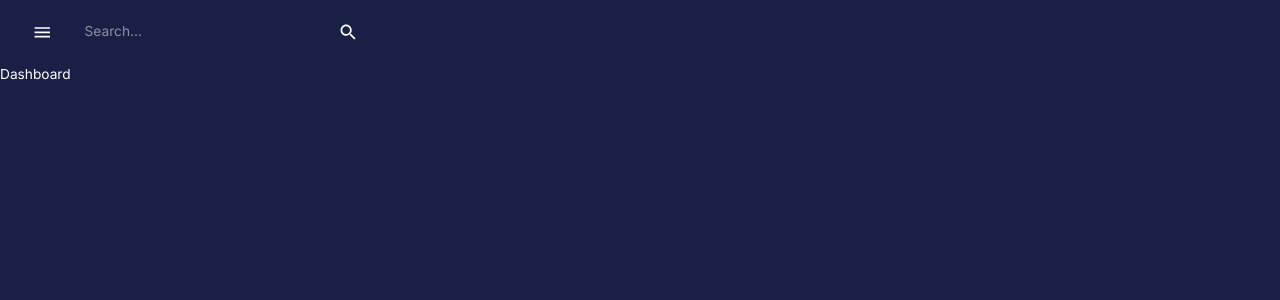
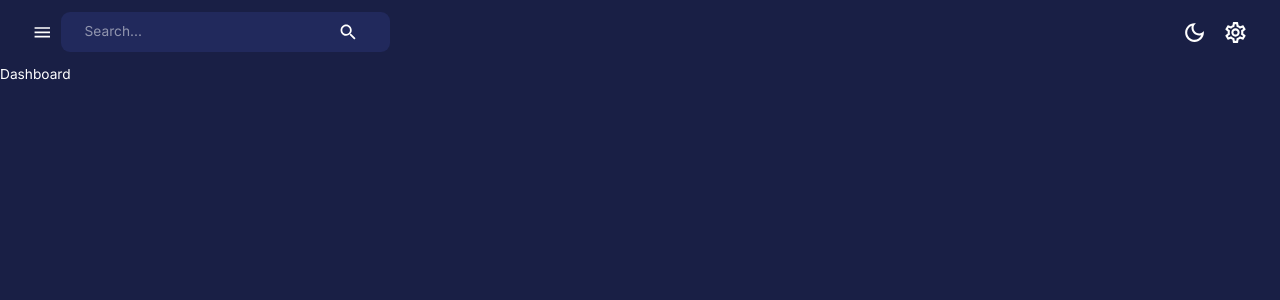
Before and after one commit to Tesfa-eth/admin-dashboard, a React (Create React App) app in the folder client/: page /dashboard in a window 1280 px wide. Shown: the top 300 px of the page. Built offline with nearby package versions, Linux system fonts and the light colour scheme.

Commit message:
Update Navbar.jsx
Nav bar complete

```diff
--- a/client/src/components/Navbar.jsx
+++ b/client/src/components/Navbar.jsx
@@ -11,10 +11,21 @@ import FlexBetween from 'components/FlexBetween';
 import { useDispatch } from 'react-redux';
 import { setMode } from 'state';
 import profileImage from "assets/profile.jpeg";
-import { AppBar, IconButton, InputBase, Toolbar, useTheme } from '@mui/material';
+import {
+    AppBar,
+    Button,
+    Box,
+    Typography,
+    IconButton,
+    InputBase,
+    Toolbar,
+    Menu,
+    MenuItem,
+    useTheme,
+  } from "@mui/material";
 
 const Navbar = () => {
-    const dispatch = useState();
+    const dispatch = useDispatch();
     const theme = useTheme();
   return <AppBar sx={{
     position: "static",
@@ -23,14 +34,14 @@ const Navbar = () => {
   }}
   >
     <Toolbar sx={{ justifyContent: "space-between"}}>
-        {/* Left side */}
+        {/* LEFT SIDE */}
         <FlexBetween>
             <IconButton onClick={() => console.log('open/close side bar')}>
                 <MenuIcon />
             </IconButton>
 
             <FlexBetween
-            background = {theme.palette.background.alt}
+            backgroundColor={theme.palette.background.alt}
             borderRadius="9px"
             gap="3rem"
             p="0.1rem 1.5rem"
@@ -39,8 +50,22 @@ const Navbar = () => {
                 <IconButton>
                     <Search />
                 </IconButton>
+            </FlexBetween>
+        </FlexBetween>
 
-            </FlexBetween>
+        {/* RIGHT SIDE */}
+        <FlexBetween gap="1.5">
+            <IconButton onClick={() => dispatch(setMode())} >
+            {theme.palette.mode == 'dark' ?(
+                <DarkModeOutlined sx={{ fontSize: "25px" }} />
+            ) : (
+                <LightModeOutlined sx={{ fontSize:"25px"} } />
+            )}
+            </IconButton>
+
+            <IconButton>
+                <SettingsOutlined sx={{ fontSize:"25px"} } />
+            </IconButton>
         </FlexBetween>
     </Toolbar>
 
```
